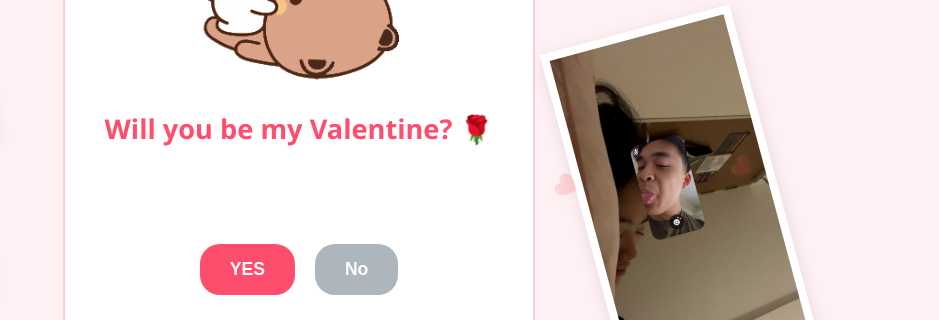
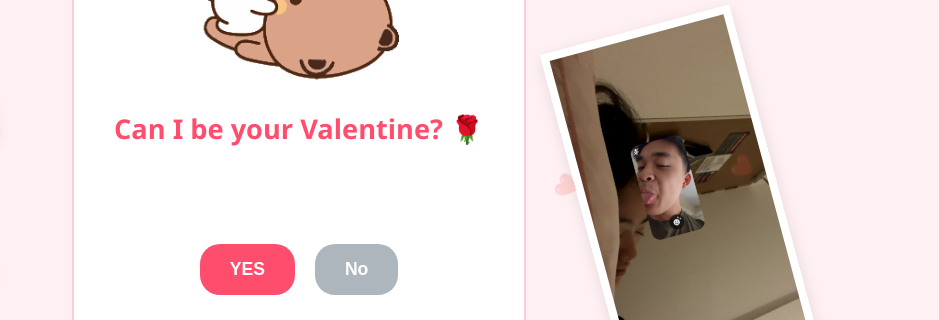
Before and after one commit to ummf-cloud/anniversary, a plain HTML site: page index.html in a window 1280 px wide. Shown: the part 307-627 px from the top of the page, 341-1280 px from the left. Drawn offline with nearby package versions, Linux system fonts and the light colour scheme.

Commit message:
Update Valentine's question and celebration messages

```diff
--- a/index.html
+++ b/index.html
@@ -103,7 +103,7 @@
 
     <div id="quiz-container">
         <img id="main-gif" src="https://raw.githubusercontent.com/ummf-cloud/anniversary/main/bubu-bubu-dudu.gif" class="cat-gif">
-        <h1 id="question">Will you be my Valentine? 🌹</h1>
+        <h1 id="question">Can I be your Valentine? 🌹</h1>
         <div class="buttons">
             <button id="yesBtn" onclick="celebrate()">YES</button>
             <button id="noBtn" onmouseover="handleNoHover()" onclick="handleNo()">No</button>
@@ -114,7 +114,7 @@
         <h1>YAY! ❤️</h1>
         <img src="https://raw.githubusercontent.com/ummf-cloud/anniversary/main/bubu-bubu-dudu.gif" class="cat-gif">
         <p style="font-size: 1.2rem; color: #ff4d6d; font-weight: bold; margin-top: 15px;">I knew you'd say yes!</p>
-        <p style="color: #666; font-style: italic;">co gioi bam No tiep xem, a phat bang cay roi thit cua anh 😤</p>
+        <p style="color: #666; font-style: italic;">Took you a while don't you, as long as my 😏. Happy Valentine my love!!! </p>
     </div>
 
     <script>
@@ -126,8 +126,8 @@
             { text: "Are you sure? 🤨", gif: "sad.gif" },
             { text: "Pwease? 🥺", gif: "crying.gif" },
             { text: "Don't do this to me... 💔", gif: "begging.gif" },
-            { text: "I'm gonna cry... 😭", gif: "angry.gif" },
-            { text: "Okay, now you can't even catch me! 🏃‍♂️", gif: "angry.gif" }
+            { text: "Try hitting No one more time ", gif: "angry.gif" },
+            { text: "Now, you CANNOT reject my love", gif: "angry.gif" }
         ];
 
         // Background heart generator
```
